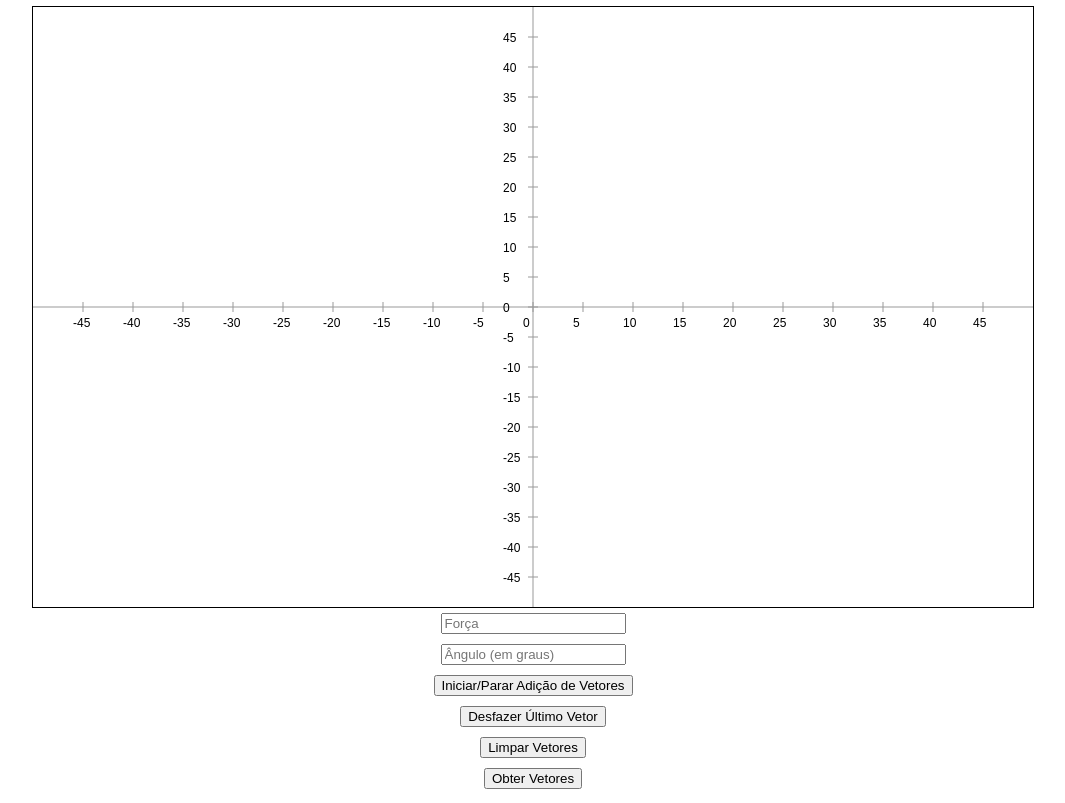
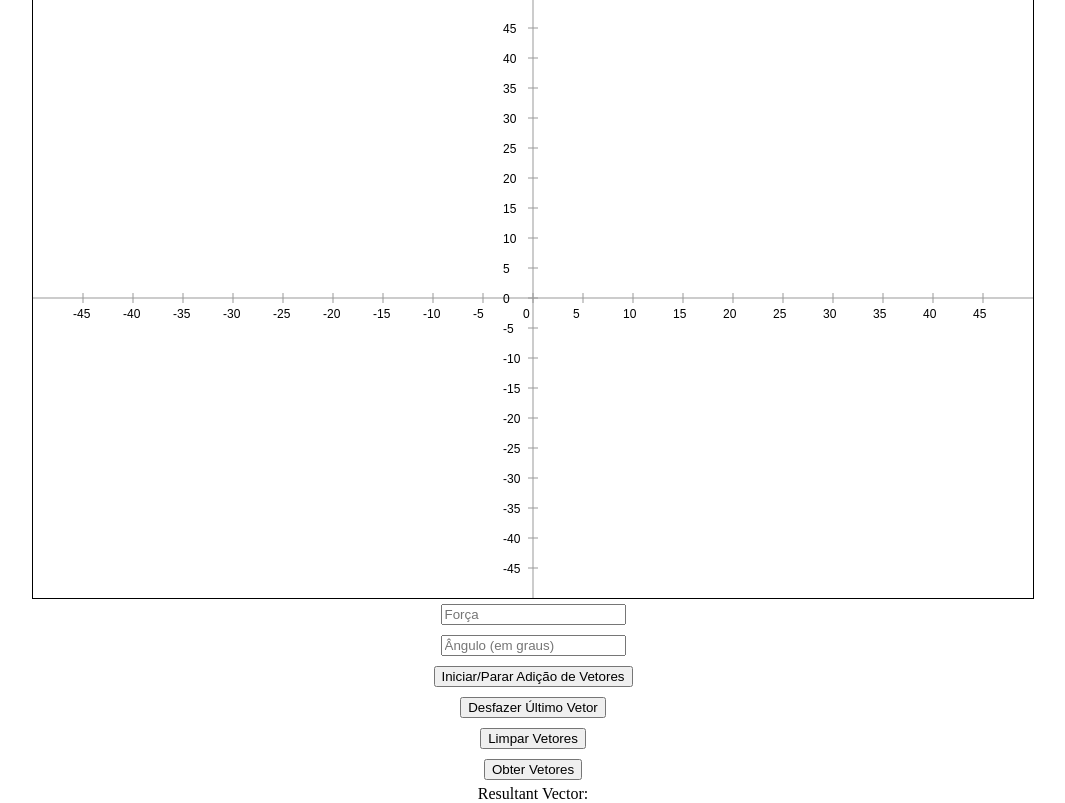
Before and after one commit to Franky03/STAGE, a Flask app: page / in a window 1280 px wide. Shown: the whole page, without its empty margins (107-1172 px from the left). Run offline with Flask 3, Linux system fonts and the light colour scheme.

Commit message:
o que eu fiz ontem

```diff
--- a/app/static/script.js
+++ b/app/static/script.js
@@ -49,6 +49,7 @@
             const adjustedOriginY = originY - y * 6;
 
             vectors.push({ x, y, force, angle, originX: adjustedOriginX, originY: adjustedOriginY });
+            console.log(vectors);
             updateCanvas();
         }
     }
@@ -154,6 +155,25 @@
 
 }
 
+function drawResultantVector(resultantVector) {
+    const resultantMagnitude = document.getElementById("resultant-magnitude");
+    const resultantDirection = document.getElementById("resultant-direction");
+
+    resultantMagnitude.textContent = `Magnitude: ${resultantVector.resultant_magnitude}`;
+    resultantDirection.textContent = `Direction: ${resultantVector.resultant_direction} degrees`;
+
+    // Agora você pode desenhar o vetor no Canvas usando as informações do resultado
+    const magnitude = resultantVector.resultant_magnitude; // Use a magnitude para definir o comprimento do vetor
+    const direction = resultantVector.resultant_direction; // Use a direção para definir o ângulo do vetor
+
+    const radians = (direction * Math.PI) / 180; // Converter graus em radianos
+    const x = magnitude * Math.cos(radians);
+    const y = magnitude * Math.sin(radians);
+
+    // Desenhe o vetor no Canvas, você pode usar a função drawVector que você já tem
+    drawVector(x, y, magnitude, canvas.width / 2, canvas.height / 2);
+}
+
 document.getElementById("get-vectors").addEventListener("click", function () {
 
     // Realizar uma solicitação POST ao servidor Flask
@@ -168,6 +188,9 @@
     .then(result => {
         // Manipular a resposta do Flask (se necessário)
         console.log(result);
+        if (result.resultant) {
+            drawResultantVector(result.resultant);
+        }
     })
     .catch(error => {
         console.error("Erro ao enviar dados:", error);
--- a/app/templates/index.html
+++ b/app/templates/index.html
@@ -46,6 +46,11 @@
         <button id="clear-vectors">Limpar Vetores</button>
         <button id="get-vectors">Obter Vetores</button>
     </div>
+    <div id="resultant-vector-info">
+        Resultant Vector:
+        <span id="resultant-magnitude"></span>
+        <span id="resultant-direction"></span>
+    </div>
 
     <script src="../static/script.js"></script>
 </body>
--- a/app/test.py
+++ b/app/test.py
@@ -30,7 +30,7 @@
     solver = StaticsSolver(forces=forces, angles=angles)
     print(solver.calc_resultant_force())
 
-    response_data = {"message": "Dados recebidos com sucesso!"}
+    response_data = {"code": 200, "resultant": solver.calc_resultant_force()}
     return jsonify(response_data)
 
 if __name__ == '__main__':
```
